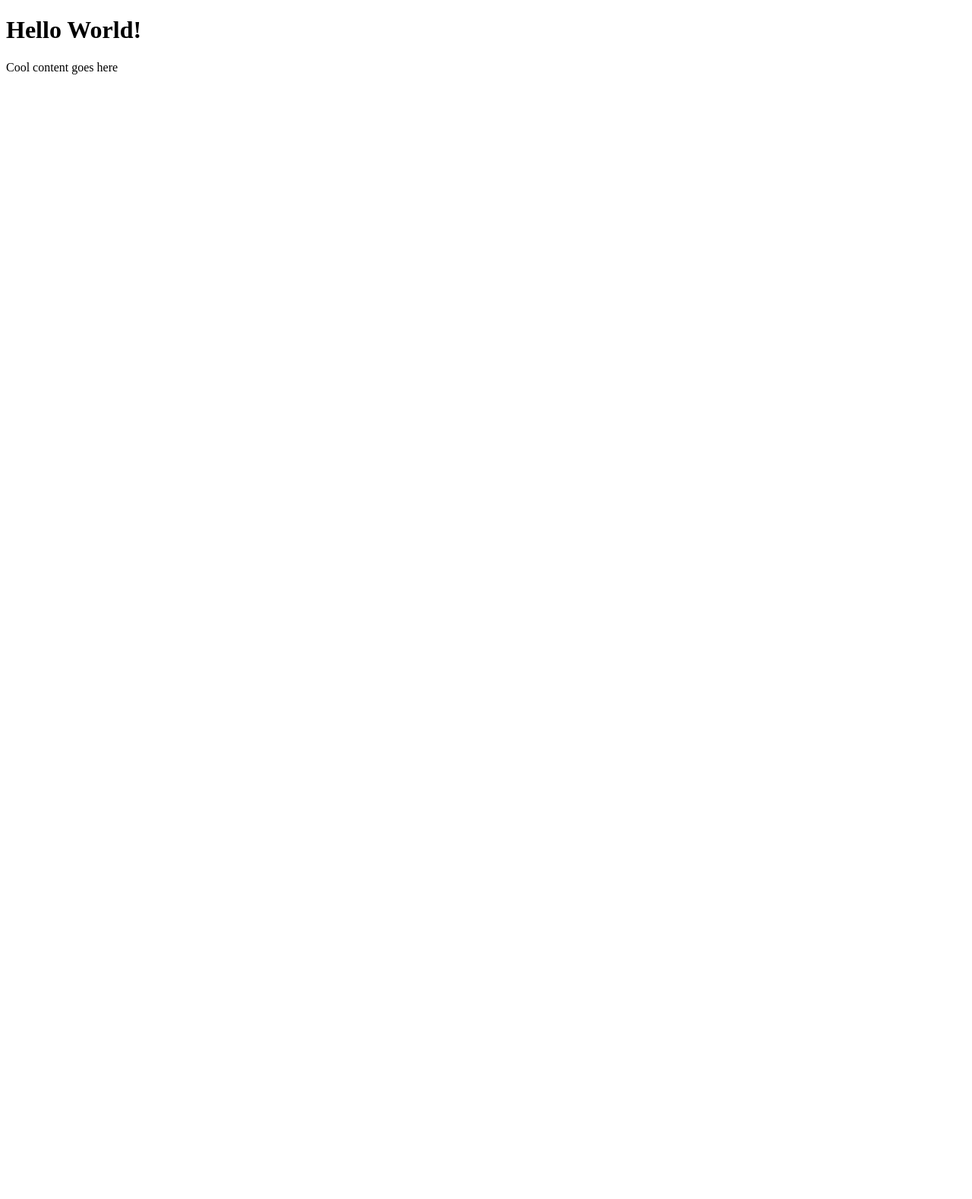
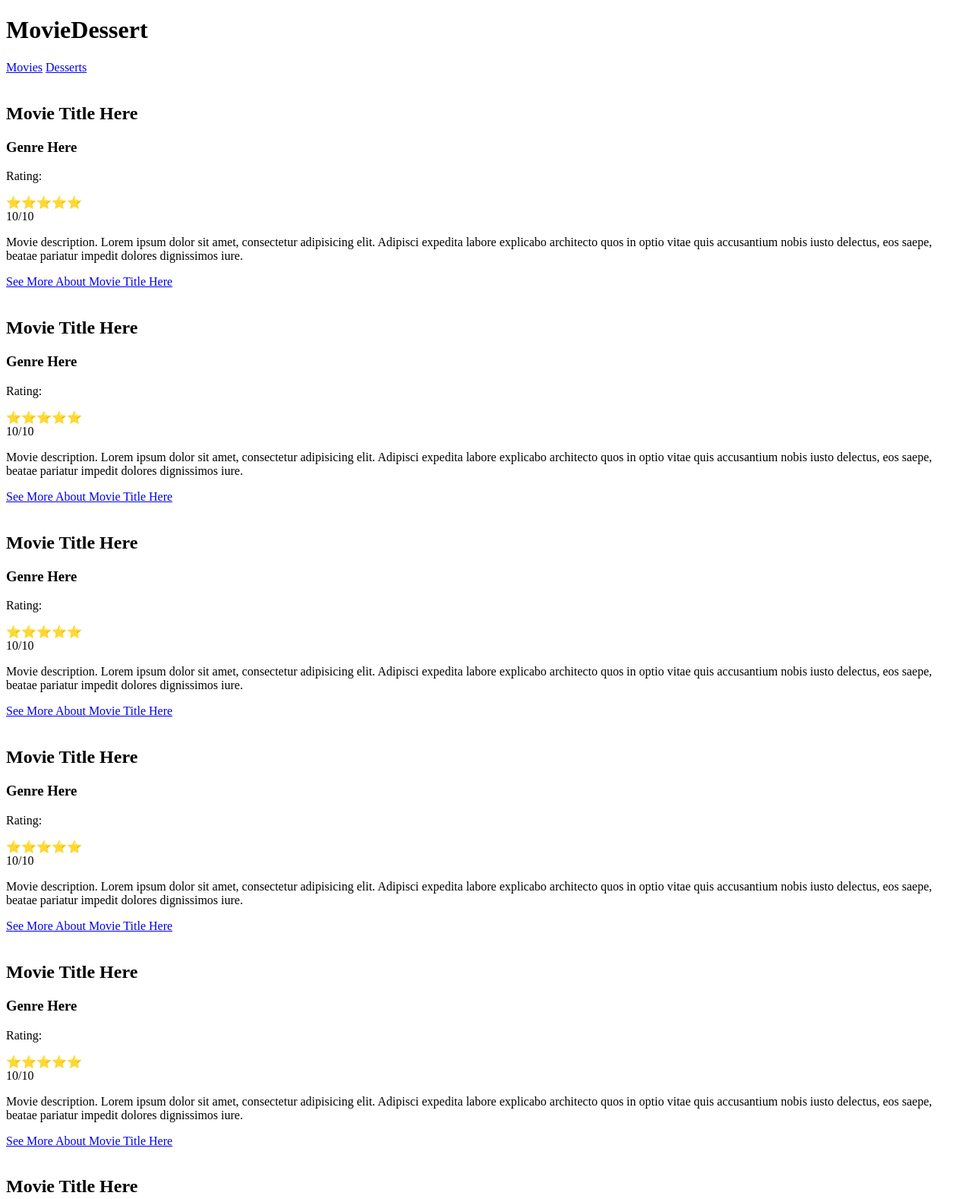
Before and after one commit to lulu-codes/mar25-t1w2-git-intro, a plain HTML site: page src/index.html in a window 1280 px wide. Shown: the top 1578 px of the page at 76% size. Before the commit the page ends 800 px from the top, so only its background shows below. Drawn offline with Linux system fonts and the light colour scheme.

Commit message:
Add movie cards sections

```diff
--- a/src/index.html
+++ b/src/index.html
@@ -3,10 +3,142 @@
 <head>
     <meta charset="UTF-8">
     <meta name="viewport" content="width=device-width, initial-scale=1.0">
-    <title>Document</title>
+    <title>T1W2 Git Intro</title>
 </head>
 <body>
-    <h1>Hello World!</h1>
-    <p>Cool content goes here</p>
+    <header>
+        <h1>MovieDessert</h1>
+        <nav>
+            <!-- Movie page -->
+			<a href="movies.html">Movies</a>
+            <!-- Dessert page -->
+			<a href="desserts.html">Desserts</a>
+            <!--  -->
+        </nav>
+    </header>
+
+	<main class="movieList">
+
+        <section class="movieCard">
+			<img />
+			<h2>Movie Title Here</h2>
+			<h3>Genre Here</h3>
+			<section class="movieRating">
+				<p>Rating:</p>
+				<div>⭐⭐⭐⭐⭐</div>
+				<div>10/10</div>
+			</section>
+			<p>
+				Movie description. Lorem ipsum dolor sit amet, consectetur adipisicing elit. Adipisci expedita labore explicabo architecto quos in optio vitae quis accusantium nobis iusto delectus, eos saepe, beatae pariatur impedit dolores dignissimos iure.
+			</p>
+			<a href="http://" target="_blank" rel="noopener noreferrer">See More About Movie Title Here</a>
+		</section>
+
+		<section class="movieCard">
+			<img />
+			<h2>Movie Title Here</h2>
+			<h3>Genre Here</h3>
+			<section class="movieRating">
+				<p>Rating:</p>
+				<div>⭐⭐⭐⭐⭐</div>
+				<div>10/10</div>
+			</section>
+			<p>
+				Movie description. Lorem ipsum dolor sit amet, consectetur adipisicing elit. Adipisci expedita labore explicabo architecto quos in optio vitae quis accusantium nobis iusto delectus, eos saepe, beatae pariatur impedit dolores dignissimos iure.
+			</p>
+			<a href="http://" target="_blank" rel="noopener noreferrer">See More About Movie Title Here</a>
+		</section>
+
+		<section class="movieCard">
+			<img />
+			<h2>Movie Title Here</h2>
+			<h3>Genre Here</h3>
+			<section class="movieRating">
+				<p>Rating:</p>
+				<div>⭐⭐⭐⭐⭐</div>
+				<div>10/10</div>
+			</section>
+			<p>
+				Movie description. Lorem ipsum dolor sit amet, consectetur adipisicing elit. Adipisci expedita labore explicabo architecto quos in optio vitae quis accusantium nobis iusto delectus, eos saepe, beatae pariatur impedit dolores dignissimos iure.
+			</p>
+			<a href="http://" target="_blank" rel="noopener noreferrer">See More About Movie Title Here</a>
+		</section>
+
+		<section class="movieCard">
+			<img />
+			<h2>Movie Title Here</h2>
+			<h3>Genre Here</h3>
+			<section class="movieRating">
+				<p>Rating:</p>
+				<div>⭐⭐⭐⭐⭐</div>
+				<div>10/10</div>
+			</section>
+			<p>
+				Movie description. Lorem ipsum dolor sit amet, consectetur adipisicing elit. Adipisci expedita labore explicabo architecto quos in optio vitae quis accusantium nobis iusto delectus, eos saepe, beatae pariatur impedit dolores dignissimos iure.
+			</p>
+			<a href="http://" target="_blank" rel="noopener noreferrer">See More About Movie Title Here</a>
+		</section>
+
+		<section class="movieCard">
+			<img />
+			<h2>Movie Title Here</h2>
+			<h3>Genre Here</h3>
+			<section class="movieRating">
+				<p>Rating:</p>
+				<div>⭐⭐⭐⭐⭐</div>
+				<div>10/10</div>
+			</section>
+			<p>
+				Movie description. Lorem ipsum dolor sit amet, consectetur adipisicing elit. Adipisci expedita labore explicabo architecto quos in optio vitae quis accusantium nobis iusto delectus, eos saepe, beatae pariatur impedit dolores dignissimos iure.
+			</p>
+			<a href="http://" target="_blank" rel="noopener noreferrer">See More About Movie Title Here</a>
+		</section>
+
+		<section class="movieCard">
+			<img />
+			<h2>Movie Title Here</h2>
+			<h3>Genre Here</h3>
+			<section class="movieRating">
+				<p>Rating:</p>
+				<div>⭐⭐⭐⭐⭐</div>
+				<div>10/10</div>
+			</section>
+			<p>
+				Movie description. Lorem ipsum dolor sit amet, consectetur adipisicing elit. Adipisci expedita labore explicabo architecto quos in optio vitae quis accusantium nobis iusto delectus, eos saepe, beatae pariatur impedit dolores dignissimos iure.
+			</p>
+			<a href="http://" target="_blank" rel="noopener noreferrer">See More About Movie Title Here</a>
+		</section>
+
+		<section class="movieCard">
+			<img />
+			<h2>Movie Title Here</h2>
+			<h3>Genre Here</h3>
+			<section class="movieRating">
+				<p>Rating:</p>
+				<div>⭐⭐⭐⭐⭐</div>
+				<div>10/10</div>
+			</section>
+            <p>
+				Movie description. Lorem ipsum dolor sit amet, consectetur adipisicing elit. Adipisci expedita labore explicabo architecto quos in optio vitae quis accusantium nobis iusto delectus, eos saepe, beatae pariatur impedit dolores dignissimos iure.
+			</p>
+			<a href="http://" target="_blank" rel="noopener noreferrer">See More About Movie Title Here</a>
+		</section>
+
+	</main>
+
+    <footer>
+        Copyright &#169; 2025 Nhi - Coder Academy
+    </footer>
 </body>
 </html>
+
+
+<!--
+- Card component for a movie
+- Card component for a dessert
+- Card component for a movie with a dessert
+- Header
+	- Navbar
+- Footer
+- Burger menu
+-->
```
Also changed, not shown: 1 other file.
